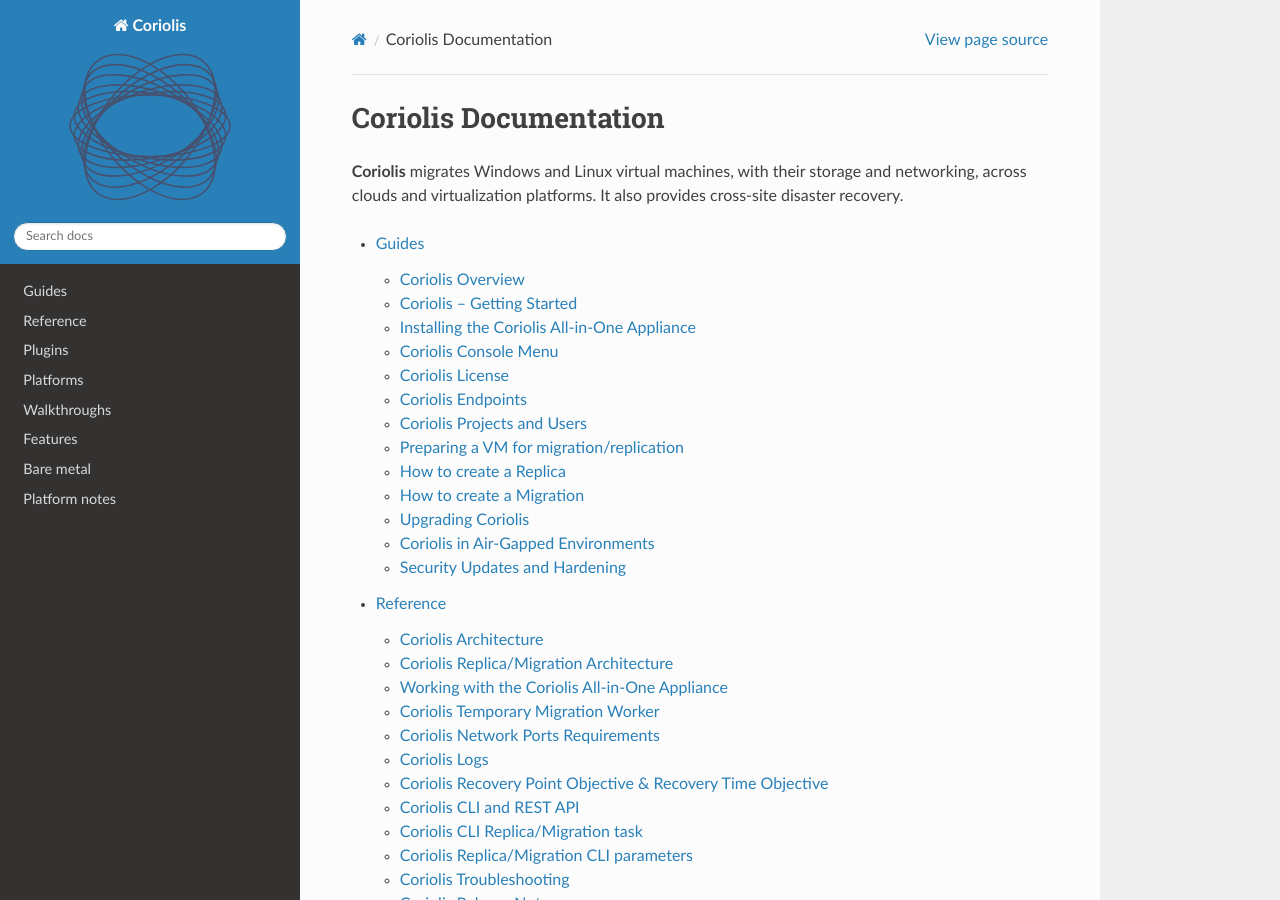
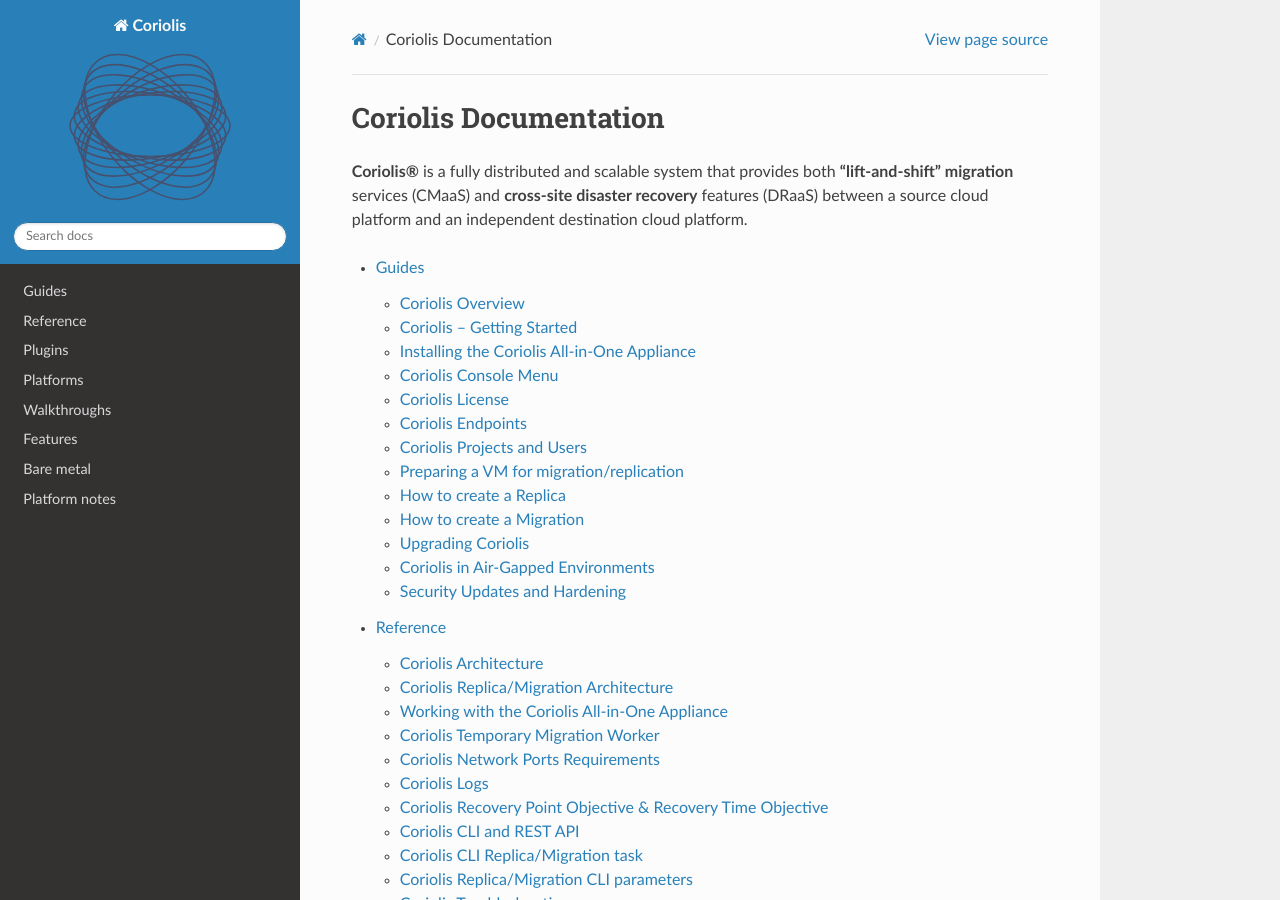
Before and after one commit to cloudbase/coriolis-docs, a Sphinx documentation site: the page built from source/index.md, in a window 1280 px wide and 900 px high. Built offline with Sphinx 7.4.7 and the Read the Docs theme 3.1.0, drawn with Linux system fonts in a browser that asks for light colours.

Commit message:
Use the original project description

````diff
--- a/source/index.md
+++ b/source/index.md
@@ -1,6 +1,7 @@
 # Coriolis Documentation
 
-**Coriolis** migrates Windows and Linux virtual machines, with their storage and networking, across clouds and virtualization platforms. It also provides cross-site disaster recovery.
+**Coriolis®** is a fully distributed and scalable system that provides both **"lift-and-shift" migration** services (CMaaS)
+and **cross-site disaster recovery** features (DRaaS) between a source cloud platform and an independent destination cloud platform.
 
 ```{toctree}
 :maxdepth: 2
````
